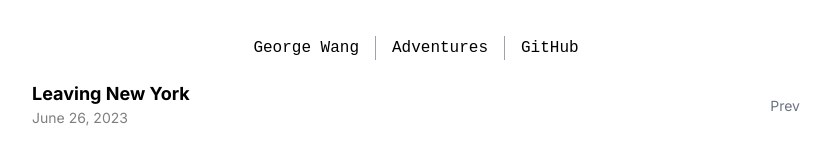
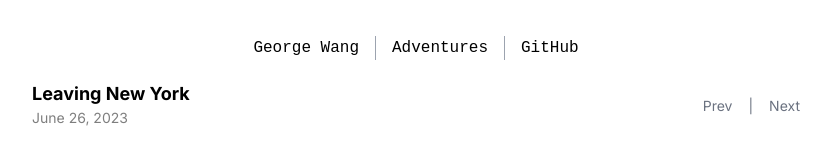
Before and after one commit to joage/website, a Next.js app: page /adventures/leaving-ny in a window 1280 px wide. Shown: the top 150 px of the page, without its empty margins (224-1055 px from the left). Built offline with nearby package versions, Linux system fonts and the light colour scheme.

Commit message:
Update page.tsx

```diff
--- a/src/app/adventures/leaving-ny/page.tsx
+++ b/src/app/adventures/leaving-ny/page.tsx
@@ -2,7 +2,7 @@ import ImageGroup from '@/components/ImageGroup';
 import Post from '@/components/Post';
 
 const Leaving = () => (
-  <Post title="Leaving New York" date="June 26, 2023" prev="/adventures/shasta">
+  <Post title="Leaving New York" date="June 26, 2023" prev="/adventures/shasta" next="/adventures/tmb-1">
     <ImageGroup images={[{path: "/images/IMG_3810.jpeg", caption: "Goodbye, Brooklyn."}]} />
 
     <p>In June I quit my job in California and decided to travel for a bit this summer.</p>
```
